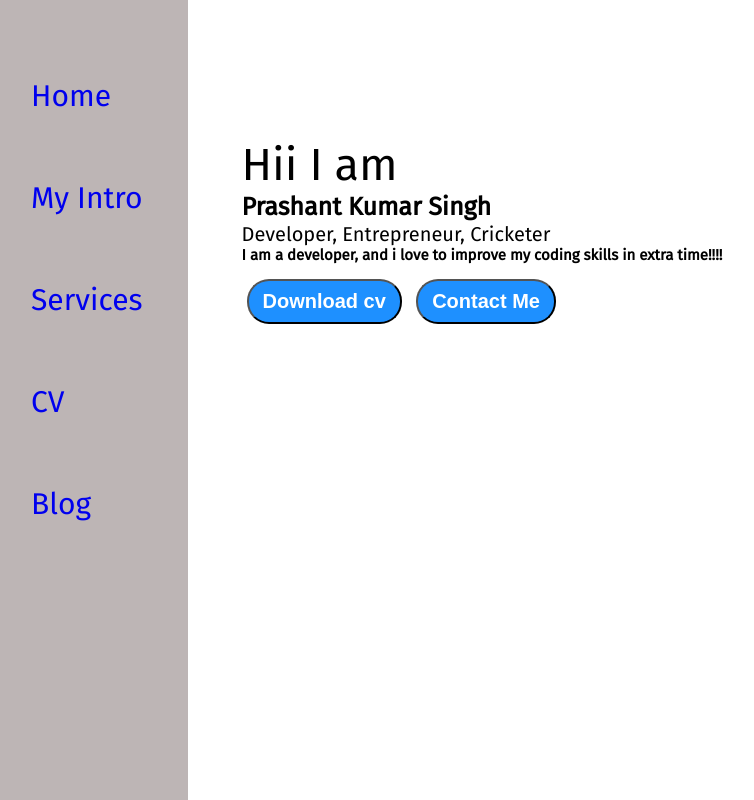
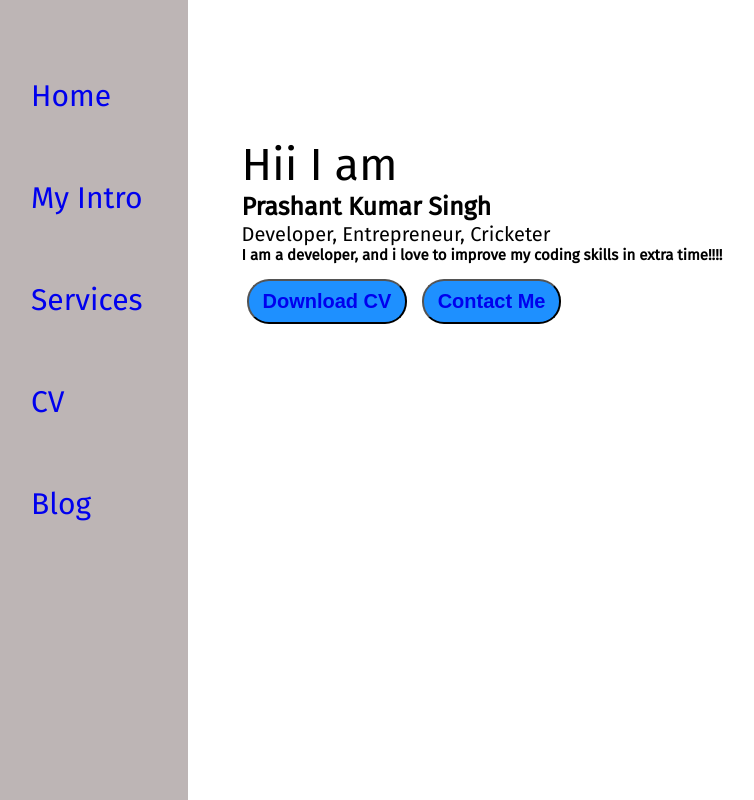
Before and after one commit to prashantsingh9247/PORTFOLIOS, a plain HTML site: page index.html in a window 1280 px wide. Shown: the whole page, without its empty margins (14-768 px from the left). Drawn offline with Linux system fonts and the light colour scheme; a web font is replaced by a local one.

Commit message:
Update index.html

```diff
--- a/index.html
+++ b/index.html
@@ -29,8 +29,8 @@
               <div class="about">Developer, Entrepreneur, Cricketer</div>
               <div class="moreabout">I am a developer, and i love to improve my coding skills in extra time!!!!</div>
               <div class="buttons">
-                  <button>Download cv</button>
-                  <button>Contact Me</button>
+                  <button><a href="/">Download CV</a>  </button>
+                  <button><a href="/">Contact Me</a></button>
               </div>
             </div>
 
```
